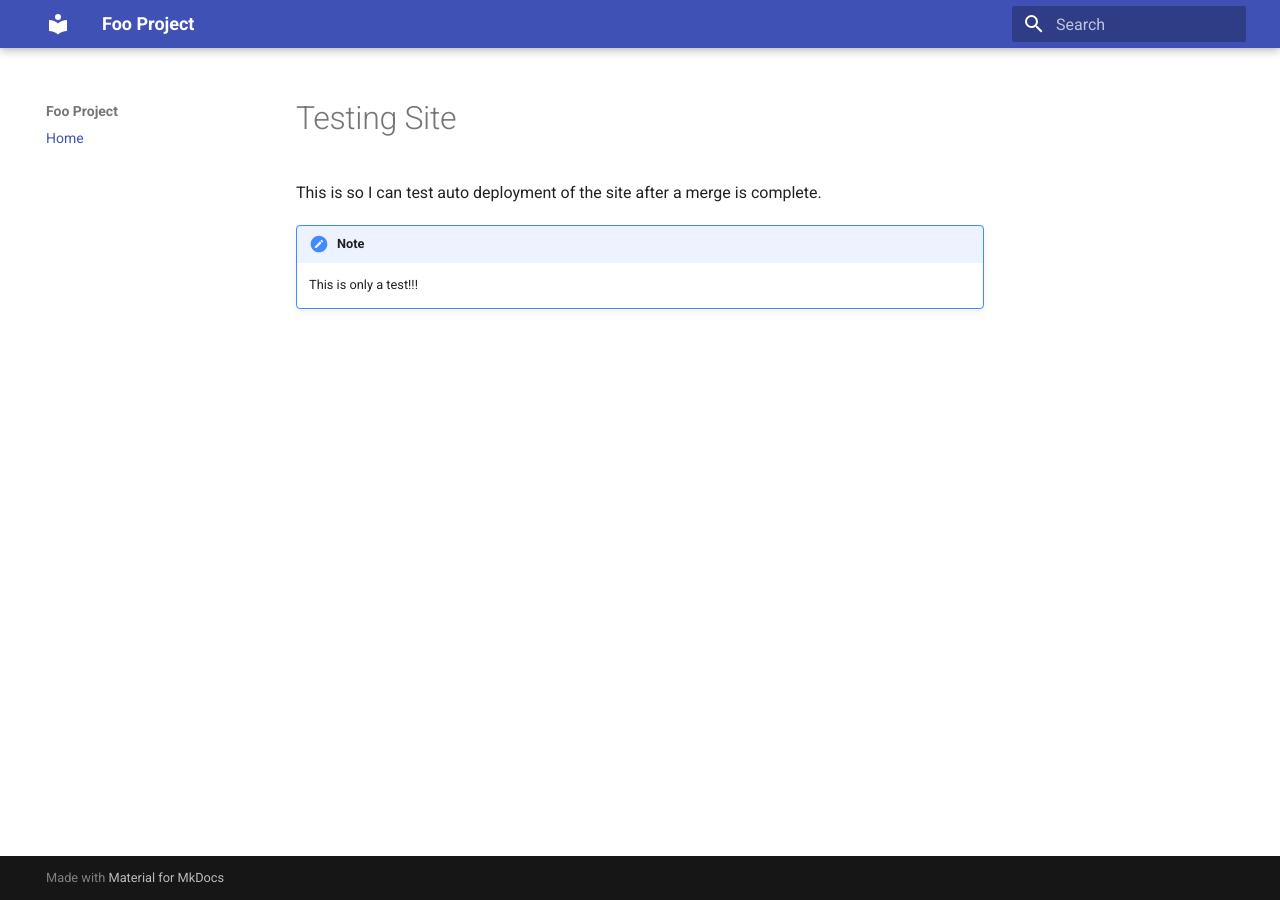
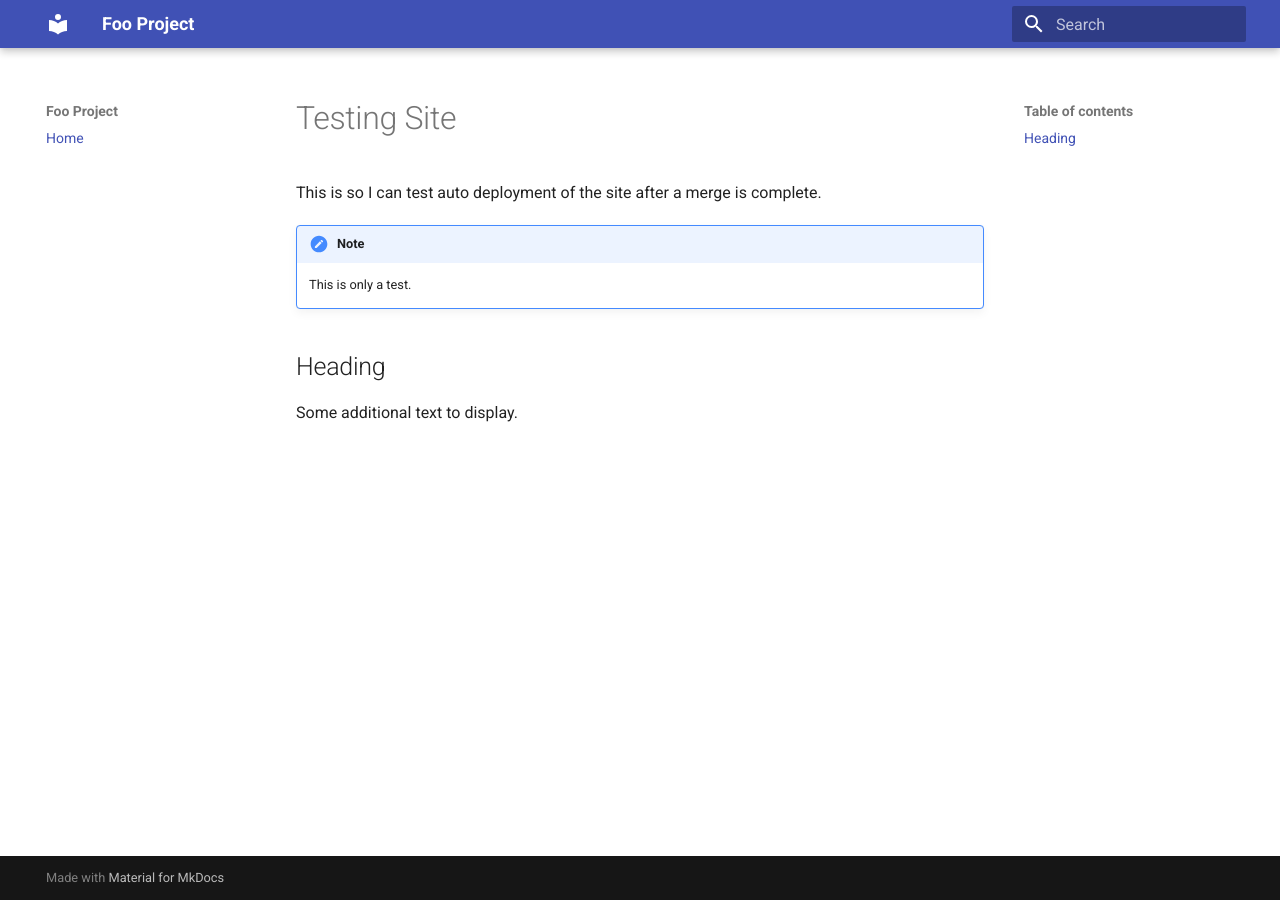
Before and after one commit to aphive/mkdocs_test, an MkDocs documentation site: the page built from docs/index.md, in a window 1280 px wide. Built offline with MkDocs 1.6.1 and Material for MkDocs 9.7.7, drawn with Linux system fonts in a browser that asks for light colours.

Commit message:
some more changes

```diff
--- a/docs/index.md
+++ b/docs/index.md
@@ -3,4 +3,8 @@
 This is so I can test auto deployment of the site after a merge is complete.
 
 !!! note
-    This is only a test!!!
+    This is only a test.
+
+## Heading
+
+Some additional text to display.
```
